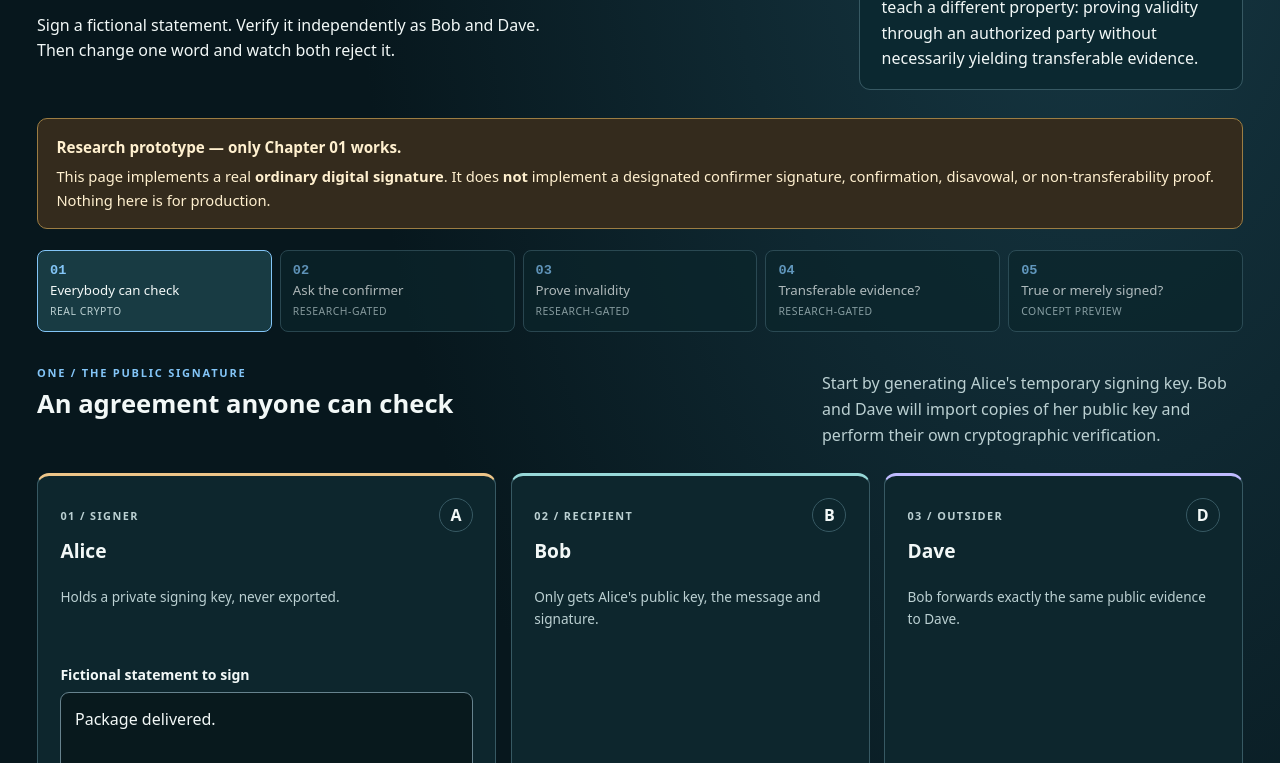
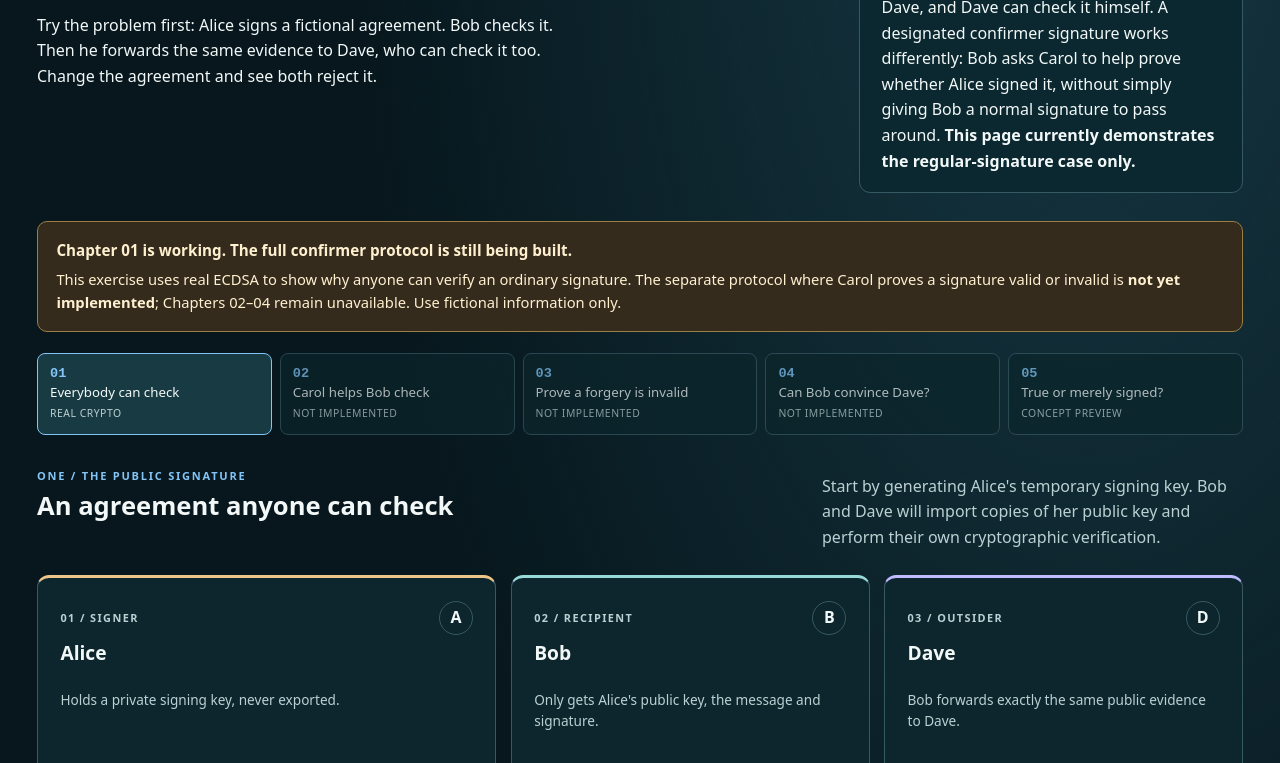
Before and after one commit to systemslibrarian/crypto-lab-confirmer-signatures, a plain HTML site: page prototype/index.html in a window 1280 px wide. Shown: the part 216-979 px from the top of the page. Drawn offline with Linux system fonts and the light colour scheme.

Commit message:
Explain signature verification through Alice, Bob, Carol and Dave in plain language

```diff
--- a/prototype/index.html
+++ b/prototype/index.html
@@ -24,24 +24,24 @@
         <p class="eyebrow">SIGNATURE GATE / CHAPTER 01</p>
         <h1>Who gets to <em>verify?</em></h1>
         <p class="cl-hero-sub">Ordinary P-256 ECDSA · WebCrypto · SHA-256</p>
-        <p class="cl-hero-desc">Sign a fictional statement. Verify it independently as Bob and Dave. Then change one word and watch both reject it.</p>
+        <p class="cl-hero-desc">Try the problem first: Alice signs a fictional agreement. Bob checks it. Then he forwards the same evidence to Dave, who can check it too. Change the agreement and see both reject it.</p>
       </div>
       <aside class="cl-hero-why" aria-label="Why it matters">
         <p class="eyebrow">WHY IT MATTERS</p>
-        <p>An ordinary signature is publicly verifiable. Our future designated-confirmer lab will teach a different property: proving validity through an authorized party without necessarily yielding transferable evidence.</p>
+        <p><strong>Alice signs a private agreement.</strong> With a regular digital signature, Bob can send it to Dave, and Dave can check it himself. A designated confirmer signature works differently: Bob asks Carol to help prove whether Alice signed it, without simply giving Bob a normal signature to pass around. <strong>This page currently demonstrates the regular-signature case only.</strong></p>
       </aside>
     </header>
 
     <section class="research-note" aria-label="Research status">
-      <strong>Research prototype — only Chapter 01 works.</strong>
-      <span>This page implements a real <b>ordinary digital signature</b>. It does <b>not</b> implement a designated confirmer signature, confirmation, disavowal, or non-transferability proof. Nothing here is for production.</span>
+      <strong>Chapter 01 is working. The full confirmer protocol is still being built.</strong>
+      <span>This exercise uses real ECDSA to show why anyone can verify an ordinary signature. The separate protocol where Carol proves a signature valid or invalid is <b>not yet implemented</b>; Chapters 02–04 remain unavailable. Use fictional information only.</span>
     </section>
 
     <nav aria-label="Chapters" class="chapter-nav"><ol>
       <li class="current"><b>01</b><span>Everybody can check</span><small>REAL CRYPTO</small></li>
-      <li class="locked"><b>02</b><span>Ask the confirmer</span><small>RESEARCH-GATED</small></li>
-      <li class="locked"><b>03</b><span>Prove invalidity</span><small>RESEARCH-GATED</small></li>
-      <li class="locked"><b>04</b><span>Transferable evidence?</span><small>RESEARCH-GATED</small></li>
+      <li class="locked"><b>02</b><span>Carol helps Bob check</span><small>NOT IMPLEMENTED</small></li>
+      <li class="locked"><b>03</b><span>Prove a forgery is invalid</span><small>NOT IMPLEMENTED</small></li>
+      <li class="locked"><b>04</b><span>Can Bob convince Dave?</span><small>NOT IMPLEMENTED</small></li>
       <li class="locked"><b>05</b><span>True or merely signed?</span><small>CONCEPT PREVIEW</small></li>
     </ol></nav>
 
@@ -81,12 +81,12 @@
 
     <section class="learning" aria-labelledby="meaning-title">
       <div><p class="eyebrow">THE LESSON</p><h2 id="meaning-title">What did the signature actually establish?</h2><p><strong>Signature verified</strong> means the message bytes match what was signed under Alice's public key. It does <strong>not</strong> prove that a package was delivered or that anyone has independently checked Alice's real-world identity.</p>
-      <p id="negative-claim">A valid ordinary signature is publicly transferable and does not establish the factual truth of its signed claim.</p>
+      <p id="negative-claim">Dave can verify an ordinary signature even if Alice never speaks to him. But a valid signature on “Package delivered” still does not prove that a package was actually delivered.</p>
       <p class="small">In this fictional example, a separate dispatch note reads: <strong>“Status: not delivered.”</strong> The note is not cryptographic evidence and could itself be wrong; it illustrates that signatures do not adjudicate external facts.</p></div>
       <details><summary>Inspect the actual algorithm, evidence and limits</summary>
         <p>Alice uses browser-native <b>ECDSA over NIST P-256 and SHA-256</b>. The private CryptoKey is non-extractable. Her public key is exported in SPKI format, copied and re-imported independently by Bob and Dave. The ECDSA signature is a 64-byte IEEE P1363 r∥s value. Signing uses a fixed, domain-separated prefix bound to the experiment.</p>
         <p>When you change the message, the signature remains the original—verifiers recompute SHA-256 over the *changed* message and should reject it. The signature is not encrypted. The experiment uses synthetic statements only and performs no uploads, account creation or local storage.</p>
-        <p><b>Beyond this chapter:</b> a designated confirmer signature is a different, paper-specified protocol. This page deliberately does not construct confirmation/disavowal proofs or demonstrate non-transferability.</p>
+        <p><b>The unfinished goal:</b> Carol should be able to help Bob check whether Alice signed this particular agreement—or prove that an alleged signature is invalid—by running the published mathematical protocol. Bob should not automatically receive an ordinary signature he can show to everyone. Those real confirmation, disavowal and non-transferability requirements are not implemented by this exercise.</p>
         <p><a href="https://www.rfc-editor.org/rfc/rfc6979#appendix-A.2.5">P-256 published verification vector (RFC 6979 Appendix A.2.5)</a> · <a href="https://github.com/systemslibrarian/crypto-lab-confirmer-signatures/blob/main/RESEARCH-GATE.md">Research gate</a> · <a href="https://github.com/systemslibrarian/crypto-lab-confirmer-signatures/blob/main/PRODUCT-VISION.md">Product vision</a></p>
       </details>
     </section>
```
